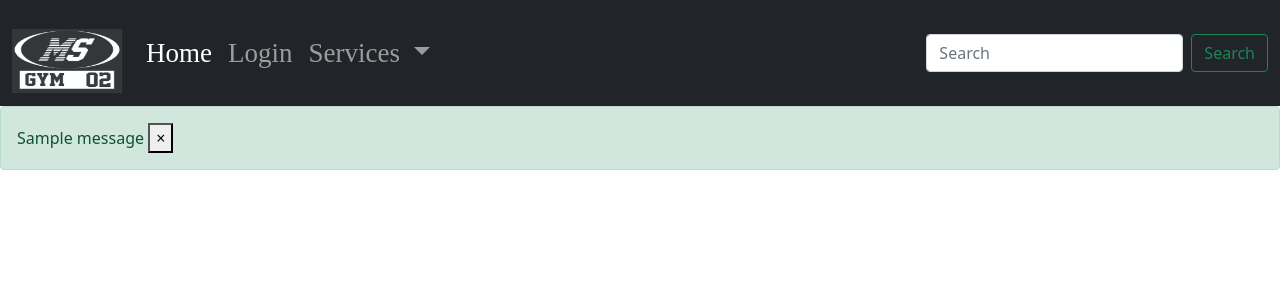
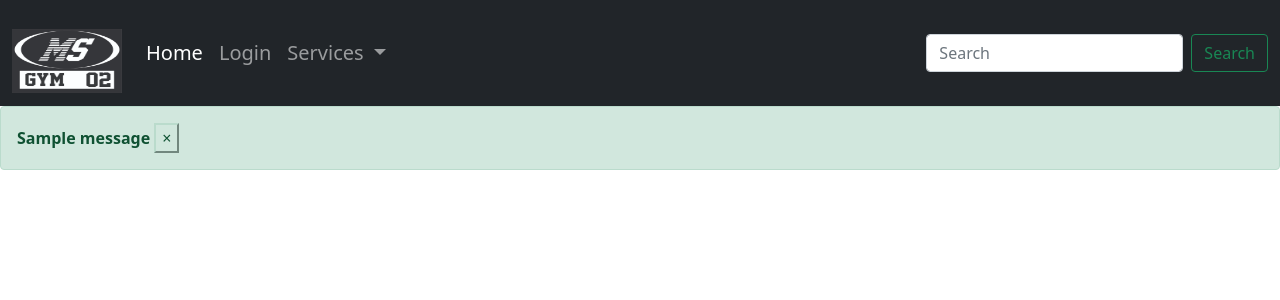
Before and after one commit to Mady-Love909/ProjectForSem5, a Django app: page /blogs in a window 1280 px wide. Shown: the top 300 px of the page. Run offline with Django 4.2, Linux system fonts and the light colour scheme; one stand-in notice (Sample message) is shown.

Commit message:
I was added the alert messege correctly and learn how to use django shell

```diff
--- a/templates/base.html
+++ b/templates/base.html
@@ -13,8 +13,7 @@
   <link href="https://fonts.googleapis.com/css?family=Audiowide">
   <style>
     .navbar-nav a {
-      font-size: 27px;
-      font-family: 'Trirgong', serif;
+      font-size: 20px;
 
     }
 
@@ -26,10 +25,23 @@
   </style>
 
   <title>{% block title %}{% endblock title %} | MEDIAGYM</title>
+  <script src="https://code.jquery.com/jquery-3.5.1.slim.min.js"
+  integrity="sha384-DfXdz2htPH0lsSSs5nCTpuj/zy4C+OGpamoFVy38MVBnE+IbbVYUew+OrCXaRkfj"
+  crossorigin="anonymous"></script>
+<script src="https://cdn.jsdelivr.net/npm/bootstrap@4.5.3/dist/js/bootstrap.bundle.min.js"
+  integrity="sha384-ho+j7jyWK8fNQe+A12Hb8AhRq26LrZ/JpcUGGOn+Y7RsweNrtN/tE3MoK7ZeZDyx"
+  crossorigin="anonymous"></script>
+  <script>
+    document.addEventListener('DOMContentLoaded', () => {
+      $('.alert').alert()
+    })
+  </script>
+
 
 </head>
 
 <body>
+
   <div class="container-fluid px-0">
 
 
@@ -85,43 +97,39 @@
 
 
 
+
   {% if messages %}
   {% for message in messages %}
-  <div class="alert alert-success alert-{{messages.tags}} alert-dismissible fade show my-0" role="alert">
-    {{ message }}
-    <button type="button" class="close" data-dismiss="alert" aria-label="Close" style="outline: none;">
+  <div class="container-fluid px-0 "></div>
+  <div class="alert alert-{{messages.tags}} alert-success  alert-dismissible fade show" role="alert">
+    <strong>{{ message }} </strong>
+    <button type="button" class="alert-success  close" data-dismiss="alert" aria-label="Close">
       <span aria-hidden="true">&times;</span>
     </button>
   </div>
   {% endfor %}
   {% endif %}
 
-  <script src="https://code.jquery.com/jquery-3.5.1.slim.min.js"
-    integrity="sha384-DfXdz2htPH0lsSSs5nCTpuj/zy4C+OGpamoFVy38MVBnE+IbbVYUew+OrCXaRkfj"
-    crossorigin="anonymous"></script>
-  <script src="https://cdn.jsdelivr.net/npm/bootstrap@4.5.3/dist/js/bootstrap.bundle.min.js"
-    integrity="sha384-ho+j7jyWK8fNQe+A12Hb8AhRq26LrZ/JpcUGGOn+Y7RsweNrtN/tE3MoK7ZeZDyx"
-    crossorigin="anonymous"></script>
-  <script>
-    document.addEventListener('DOMContentLoaded', () => {
-      $('.alert').alert()
-    })
-  </script>
-  {% block body %}{% endblock body %}
+
+
+
+  {% block body %}
+ {% endblock body %}
+
 
 
   <!-- Optional JavaScript; choose one of the two! -->
 
   <!-- Option 1: Bootstrap Bundle with Popper -->
-  <script src="https://cdn.jsdelivr.net/npm/bootstrap@5.0.2/dist/js/bootstrap.bundle.min.js"
+  {% comment %} <script src="https://cdn.jsdelivr.net/npm/bootstrap@5.0.2/dist/js/bootstrap.bundle.min.js"
     integrity="sha384-MrcW6ZMFYlzcLA8Nl+NtUVF0sA7MsXsP1UyJoMp4YLEuNSfAP+JcXn/tWtIaxVXM"
-    crossorigin="anonymous"></script>
+    crossorigin="anonymous"></script> {% endcomment %}
 
   <!-- Option 2: Separate Popper and Bootstrap JS -->
-  <!--
+
     <script src="https://cdn.jsdelivr.net/npm/@popperjs/core@2.9.2/dist/umd/popper.min.js" integrity="sha384-IQsoLXl5PILFhosVNubq5LC7Qb9DXgDA9i+tQ8Zj3iwWAwPtgFTxbJ8NT4GN1R8p" crossorigin="anonymous"></script>
     <script src="https://cdn.jsdelivr.net/npm/bootstrap@5.0.2/dist/js/bootstrap.min.js" integrity="sha384-cVKIPhGWiC2Al4u+LWgxfKTRIcfu0JTxR+EQDz/bgldoEyl4H0zUF0QKbrJ0EcQF" crossorigin="anonymous"></script>
-    -->
+
 </body>
 
 </html>
--- a/webstar/views.py
+++ b/webstar/views.py
@@ -6,10 +6,12 @@ from django.contrib import messages
 # Create your views here.
 
 def index(request):
+    messages.success(request,'This is message for success')
     return render(request,'index.html')
 
+
 def loginform(request):
-    messages.success(request,'This is message for success')
+
     if request.method == "POST":
        name = request.POST.get('name')
        state = request.POST.get('state')
@@ -19,10 +21,11 @@ def loginform(request):
 
        login = Info(name = name,state = state, mobno= mobno, city = city,district = district,date = datetime.today())
        login.save()
-       messages.success(request, "Your message has been sent")
+       messages.success(request, "Your message has been sent!")
 
     return render(request,'loginform.html')
 def contact(request):
+
     context = {
         'ph_no':'+91 82917 17187',
         'address':'media_gym123@gmail.com'
@@ -30,10 +33,12 @@ def contact(request):
 
     return render(request,'contact.html',context)
 def blogs(request):
+
     return render(request,'blogs.html')
 
 
 def feedback(request):
+
 
     if request.method == "POST":
         desc =  request.POST.get('desc')
```
Also changed, not shown: db.sqlite3.
